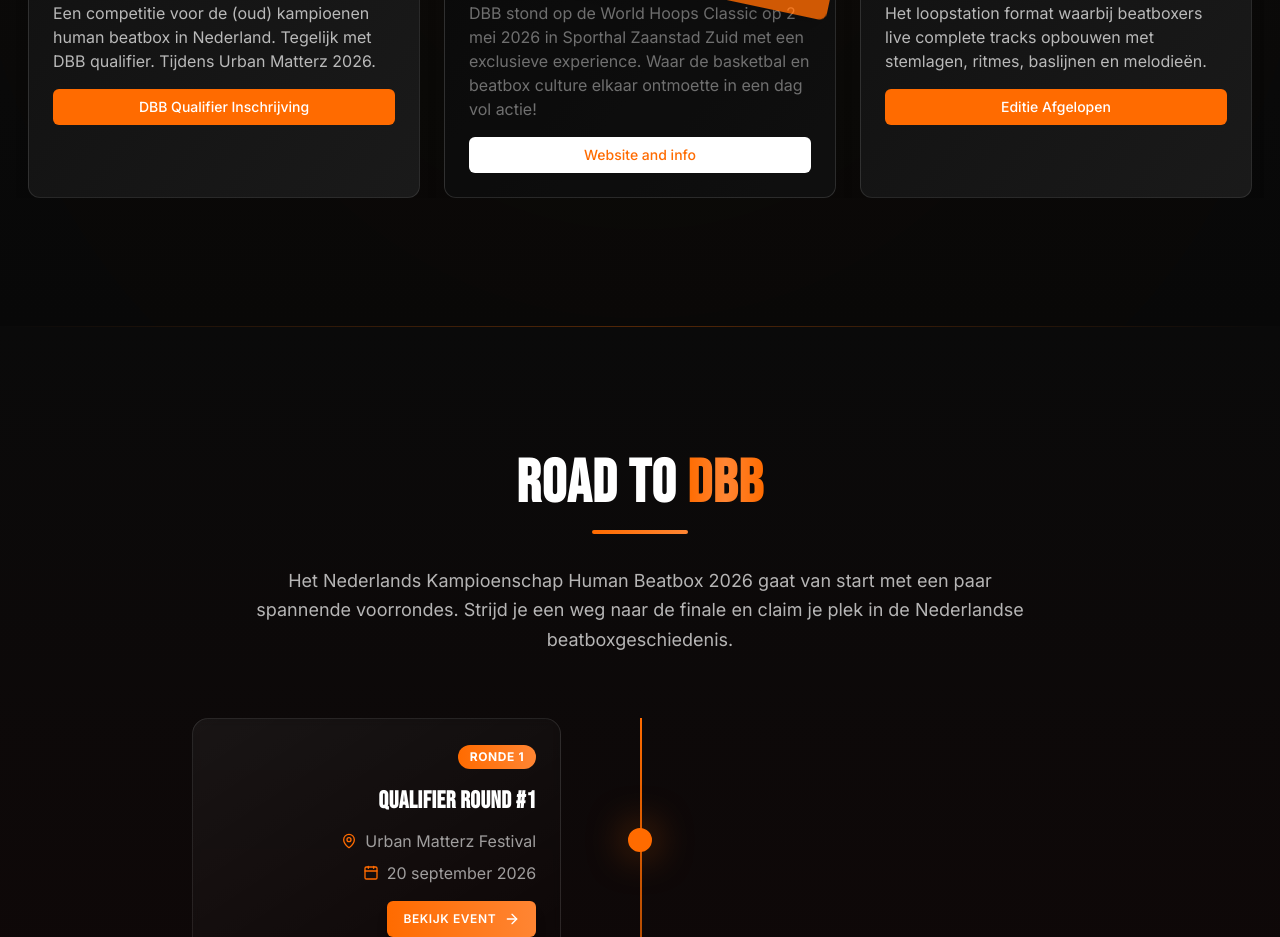
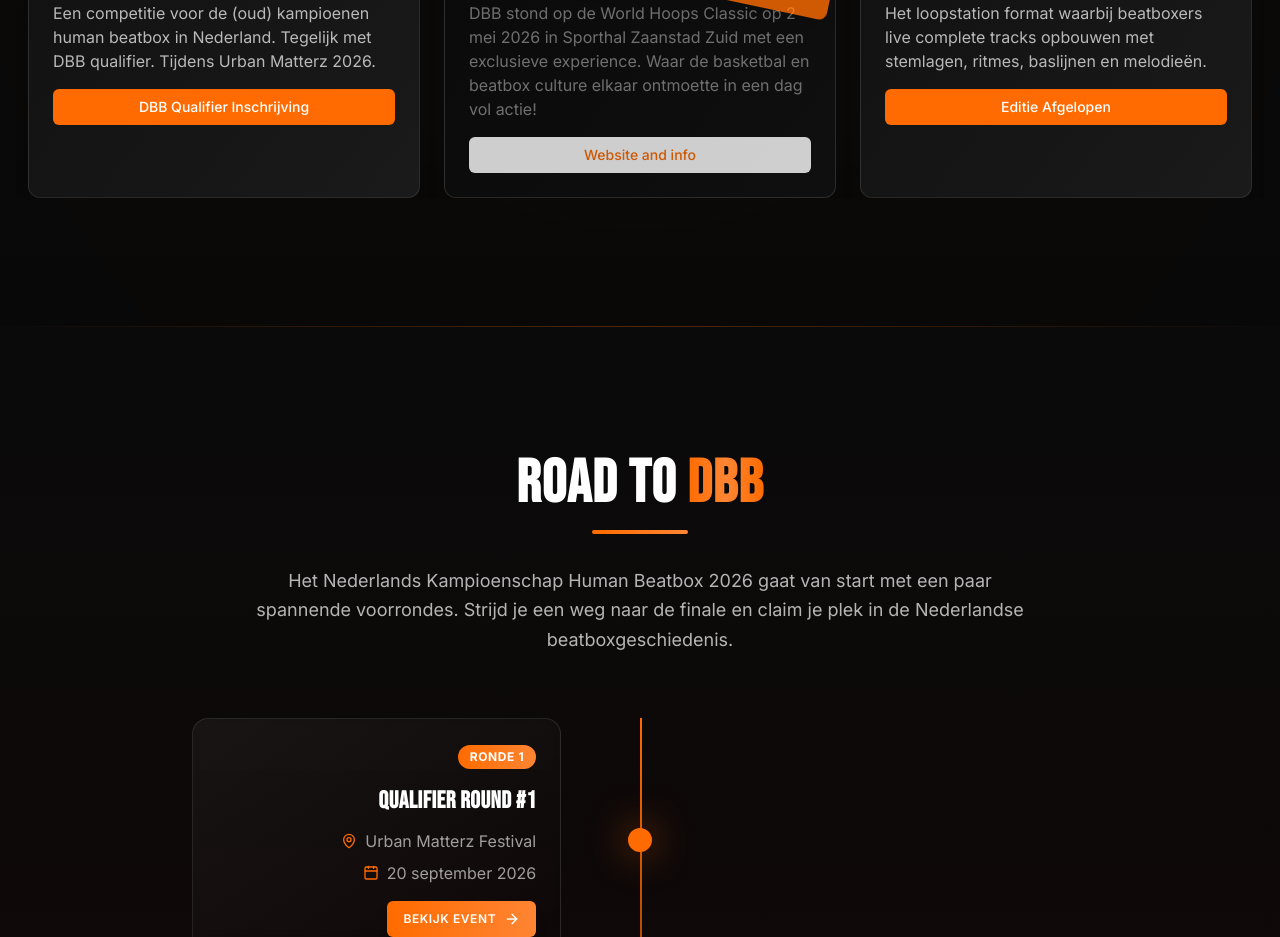
Before and after one commit to dutchbeatboxbattle/www, a Next.js app: page / in a window 1280 px wide. Shown: the part 2760-3697 px from the top of the page. Built offline with nearby package versions, Linux system fonts and the light colour scheme.

Commit message:
Update ProjectsCarousel.tsx

```diff
--- a/src/components/ProjectsCarousel.tsx
+++ b/src/components/ProjectsCarousel.tsx
@@ -68,7 +68,7 @@
       rel="noopener noreferrer"
       className={`inline-flex h-9 w-full items-center justify-center rounded-md px-4 py-2 text-sm font-medium transition-colors ${
         project.isFinished
-          ? "bg-white text-[#FF6B00] hover:bg-white/90"
+          ? "bg-white text-[#FF6B00] hover:bg-white/90 opacity-80"
           : "bg-[#FF6B00] text-white hover:bg-[#FF8533]"
       }`}
     >
```
